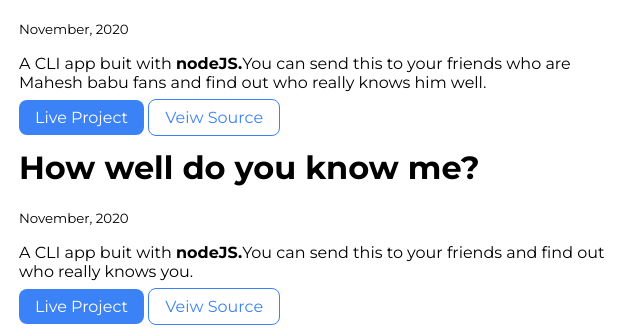
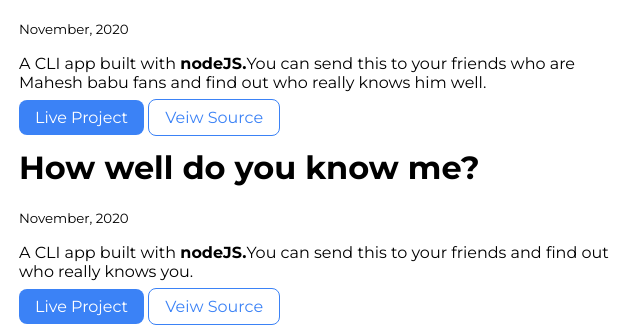
Before and after one commit to Taruni-choudhary/CodeFamily-Internship, a plain HTML site: page projects.html in a window 1280 px wide. Shown: the part 809-1140 px from the top of the page, 341-981 px from the left. Drawn offline with Linux system fonts and the light colour scheme.

Commit message:
error correction

```diff
--- a/projects.html
+++ b/projects.html
@@ -50,7 +50,7 @@
             <div class="container container-center">
                 <h1>A Mahesh Babu fan?</h1>
                 <small>November, 2020</small>
-                <p>A CLI app buit with <strong>nodeJS.</strong>You can send this to your friends who are Mahesh babu fans and find out who really knows him well.</p>
+                <p>A CLI app built with <strong>nodeJS.</strong>You can send this to your friends who are Mahesh babu fans and find out who really knows him well.</p>
                 <a class="link link-primary" href="https://repl.it/@taruniChoudhary/quiz#index.js">Live Project</a>
                 <a class="link link-secondary" href="https://github.com/Taruni-choudhary/Second-project">Veiw Source</a>
             </div>
@@ -61,7 +61,7 @@
             <div class="container container-center">
                 <h1>How well do you know me?</h1>
             <small>November, 2020</small>
-            <p>A CLI app buit with <strong>nodeJS.</strong>You can send this to your friends and find out who really knows you.</p>
+            <p>A CLI app built with <strong>nodeJS.</strong>You can send this to your friends and find out who really knows you.</p>
             <a class="link link-primary" href="https://repl.it/@taruniChoudhary/tarunis-first-game#index.js">Live Project</a>
             <a class="link link-secondary" href="https://github.com/Taruni-choudhary/First-Project">Veiw Source</a>
             </div>
```
